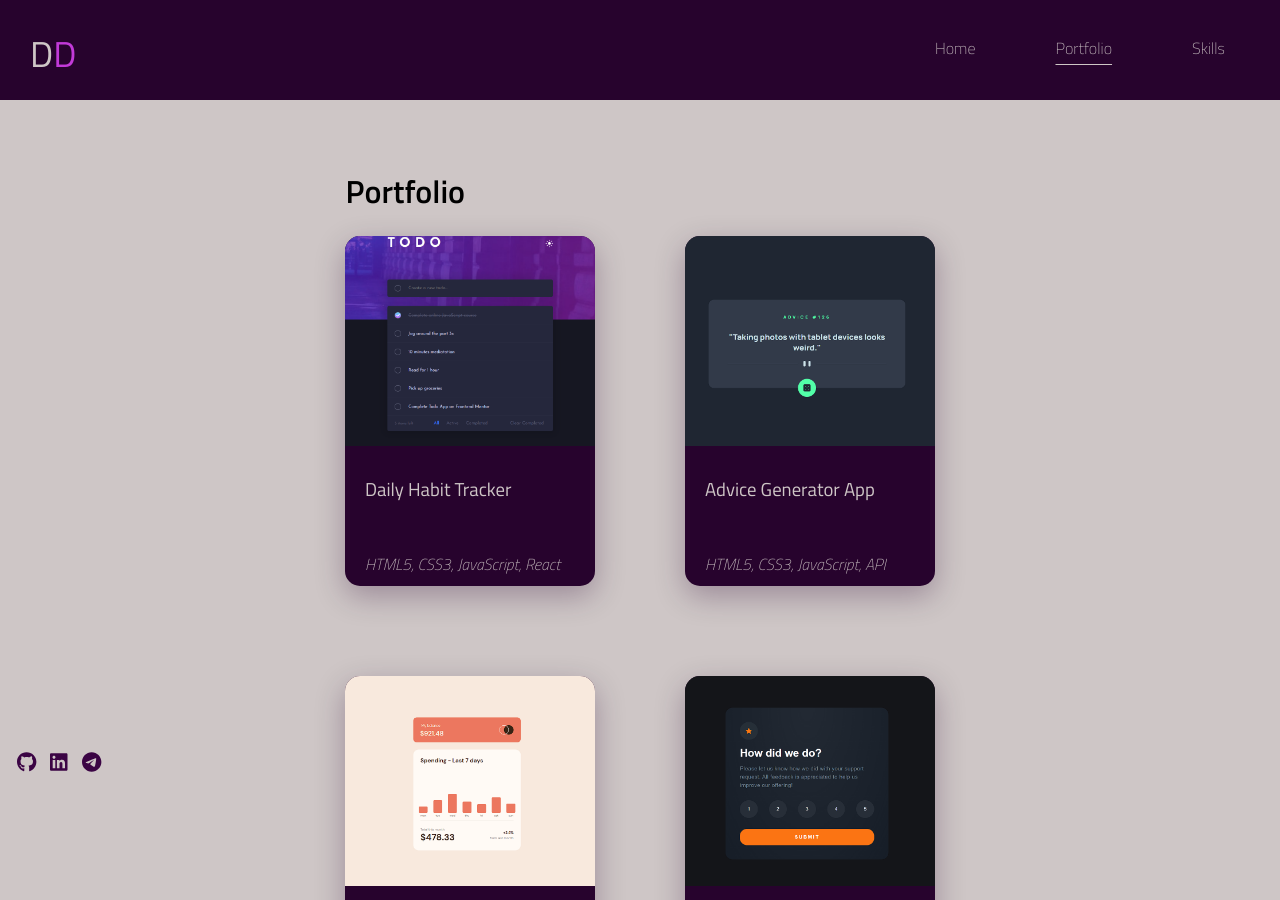
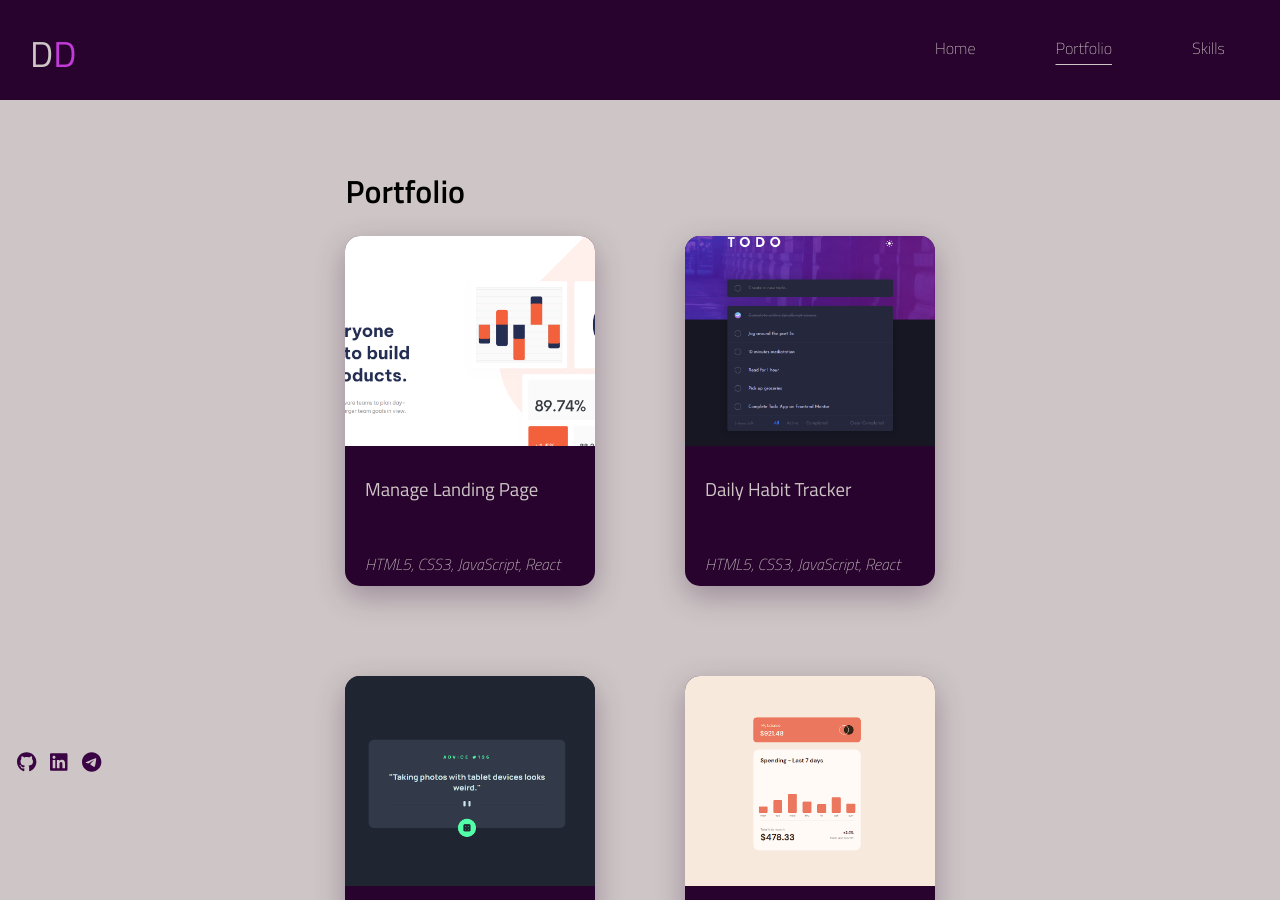
Before and after one commit to Daporta/react-portfolio-dd-2022, a React (Create React App) app: page /portfolio in a window 1280 px wide. Built offline with nearby package versions, Linux system fonts and the light colour scheme.

Commit message:
Manage Landing Page added to portfolio

```diff
--- a/src/components/Portfolio/index.js
+++ b/src/components/Portfolio/index.js
@@ -4,6 +4,13 @@ import React from 'react';
 const Portfolio = () => {
 
   const data = [
+    {
+      link: "https://dd-managelandingpage.netlify.app/",
+      img: require("./images/ManageLandingPage.png"),
+      titulo: "Manage Landing Page",
+      tags: ["HTML5", "CSS3", "JavaScript", "React"],
+    },
+
     {
       link: "https://dd-todoapp.netlify.app/",
       img: require("./images/TodoApp.png"),
```
Also changed, not shown: src/components/Portfolio/images/ManageLandingPage.png (added).
